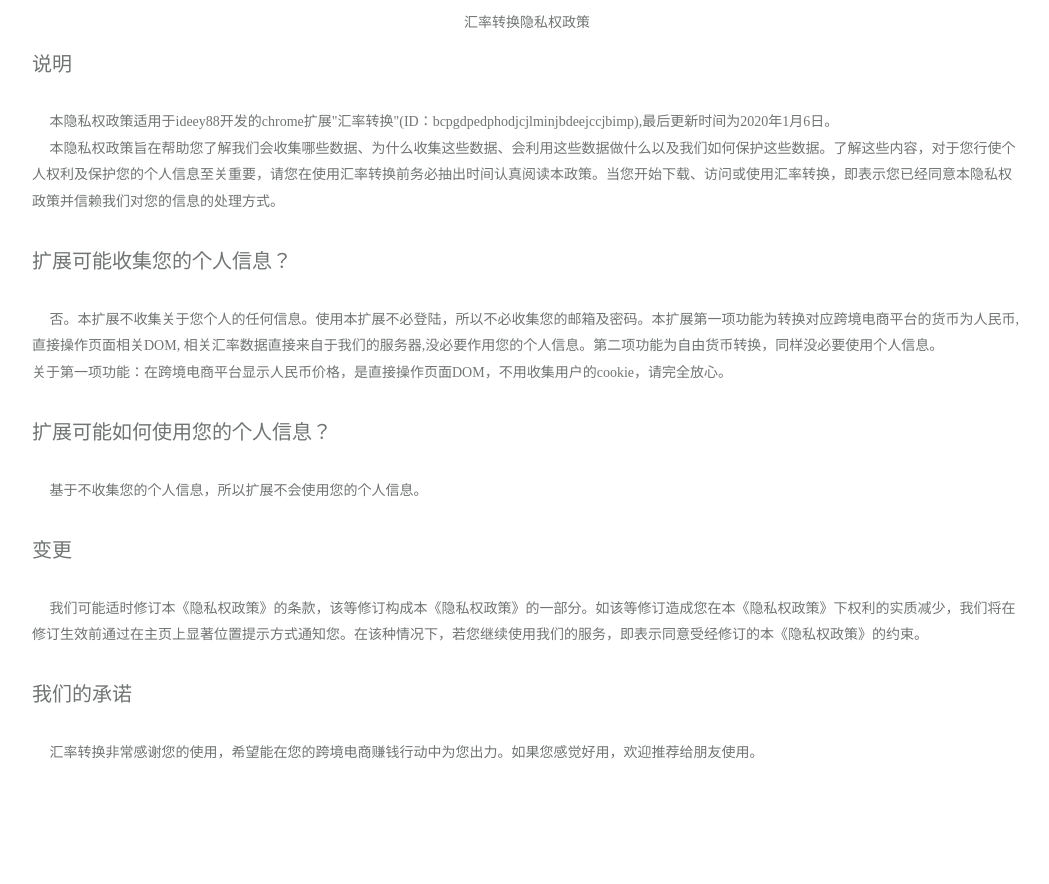
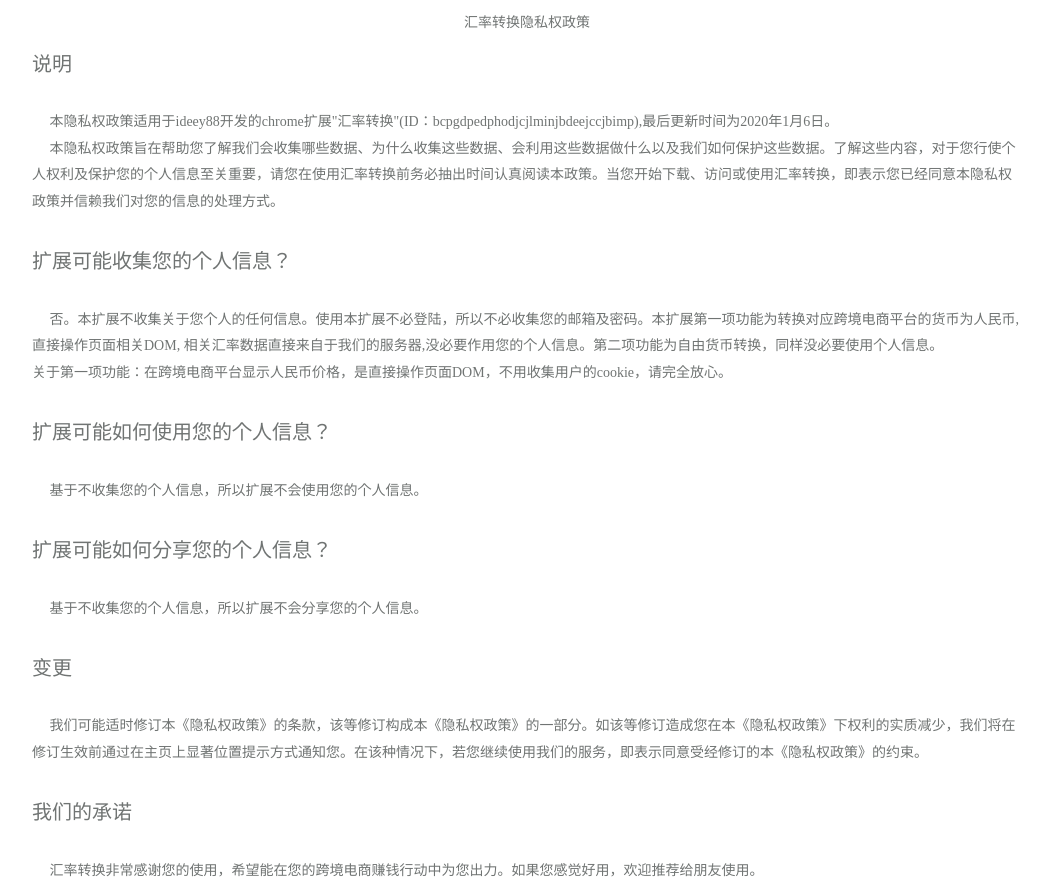
Before and after one commit to jy00566722/rate, a browser extension: page privacy.html in a window 1280 px wide. Shown: the whole page, without its empty margins (121-1170 px from the left). Before the commit the page ends 820 px from the top, so only its background shows below. Drawn offline with Linux system fonts and the light colour scheme.

Commit message:
增加隐私权政策文件

```diff
--- a/privacy.html
+++ b/privacy.html
@@ -39,6 +39,8 @@
             <div>关于第一项功能：在跨境电商平台显示人民币价格，是直接操作页面DOM，不用收集用户的cookie，请完全放心。</div><br>
             <div style="font-size: 20px;">扩展可能如何使用您的个人信息？</div><br>
             <div>&nbsp; &nbsp;&nbsp;&nbsp;基于不收集您的个人信息，所以扩展不会使用您的个人信息。</div><br>
+            <div style="font-size: 20px;">扩展可能如何分享您的个人信息？</div><br>
+            <div>&nbsp; &nbsp;&nbsp;&nbsp;基于不收集您的个人信息，所以扩展不会分享您的个人信息。</div><br>
             <div style="font-size: 20px;">变更</div><br>
             <div>
                 &nbsp; &nbsp;&nbsp;&nbsp;我们可能适时修订本《隐私权政策》的条款，该等修订构成本《隐私权政策》的一部分。如该等修订造成您在本《隐私权政策》下权利的实质减少，我们将在修订生效前通过在主页上显著位置提示方式通知您。在该种情况下，若您继续使用我们的服务，即表示同意受经修订的本《隐私权政策》的约束。
```
